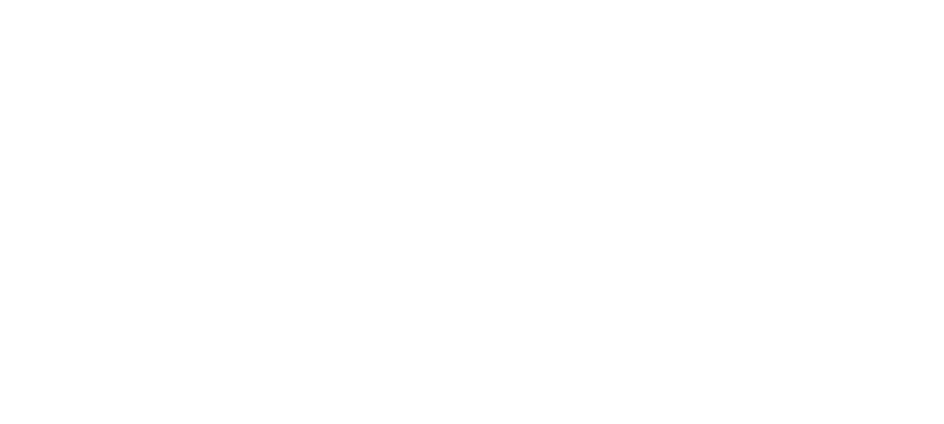
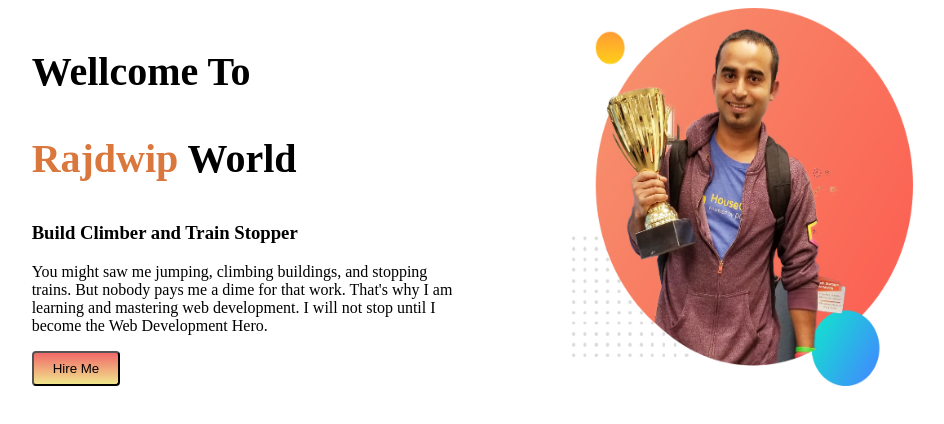
Before and after one commit to Rajdwipbd/Developer-Protfolio-1, a plain HTML site: page index.html in a window 1280 px wide. Shown: the whole page, without its empty margins (147-1091 px from the left). Drawn offline with Linux system fonts and the light colour scheme.

Commit message:
First Commit

```diff
--- a/index.html
+++ b/index.html
@@ -8,6 +8,19 @@
     <link rel="stylesheet" href="style.css">
 </head>
 <body>
+    <section class="main">
+    <section class="top">
+        <div class="item1">
+            <h1>Wellcome To  </h1><h1> <span class="Rajdwip">Rajdwip</span> World</h1>
+            <h3>Build Climber and Train Stopper</h3>
+            <p>You might saw me jumping, climbing buildings, and stopping trains. But nobody pays me a dime for that work. That's why I am learning and mastering web development. I will not stop until I become the Web Development Hero.</p>
+            <button class="hireMe">Hire Me</button>
+        </div>
+        <div class="imageDiv1">
+            <img src="./images/jhankar.png" alt="Jhanker Mahbub">
+        </div>
+    </section></section>
+
 
 </body>
 </html>
--- a/style.css
+++ b/style.css
@@ -0,0 +1,31 @@
+
+.top{
+    width: 90%;
+    display: flex;
+
+}
+.top div{
+    width: 50%;
+}
+.item1{
+    margin-left: 15%;
+}
+.item1 h1{
+    font-size: 40px;
+}
+.Rajdwip{
+    color: rgb(218, 119, 61);
+}
+.hireMe{
+    background-image: linear-gradient(rgb(241, 105, 105),khaki);
+    padding: 8px 19px;
+    border-radius: 4px;
+}
+.imageDiv1{
+    display: flex;
+    margin-left: 10%;
+}
+
+img{
+    width: 80%;
+}
```
Also changed, not shown: images/dream-bg.png (added), images/exp-bg.png (added), images/jhankar.png (added), images/jhankar2.png (added), images/my-bg.png (added), images/my-bg2.png (added), images/top-banner.png (added), 7 other files.
